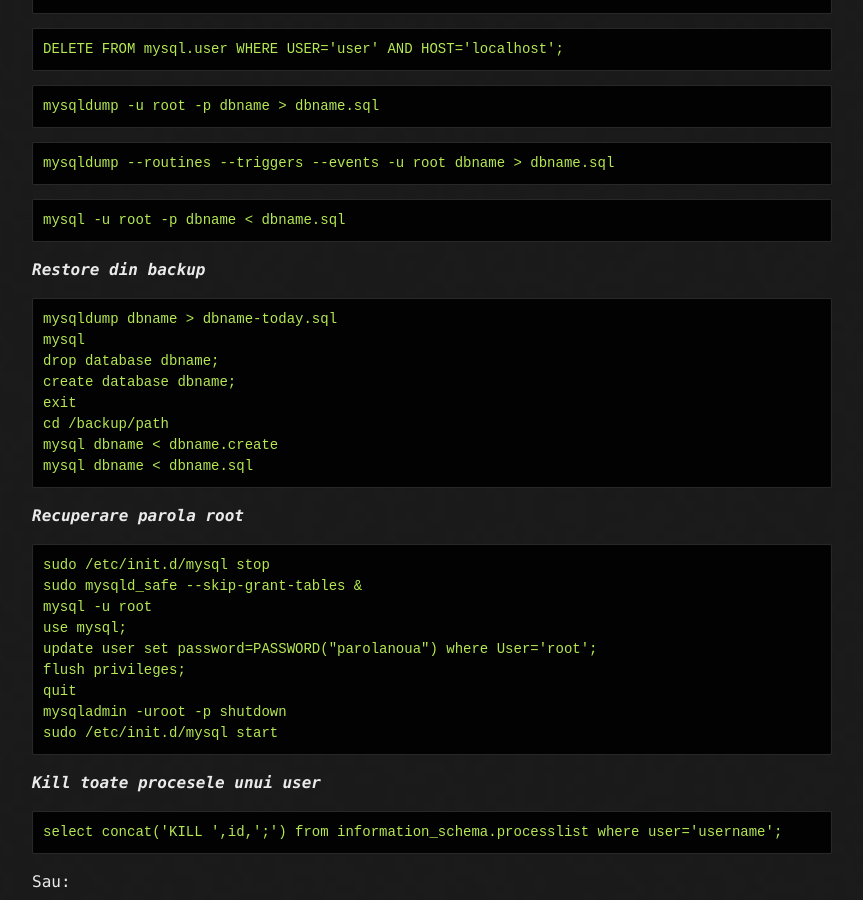
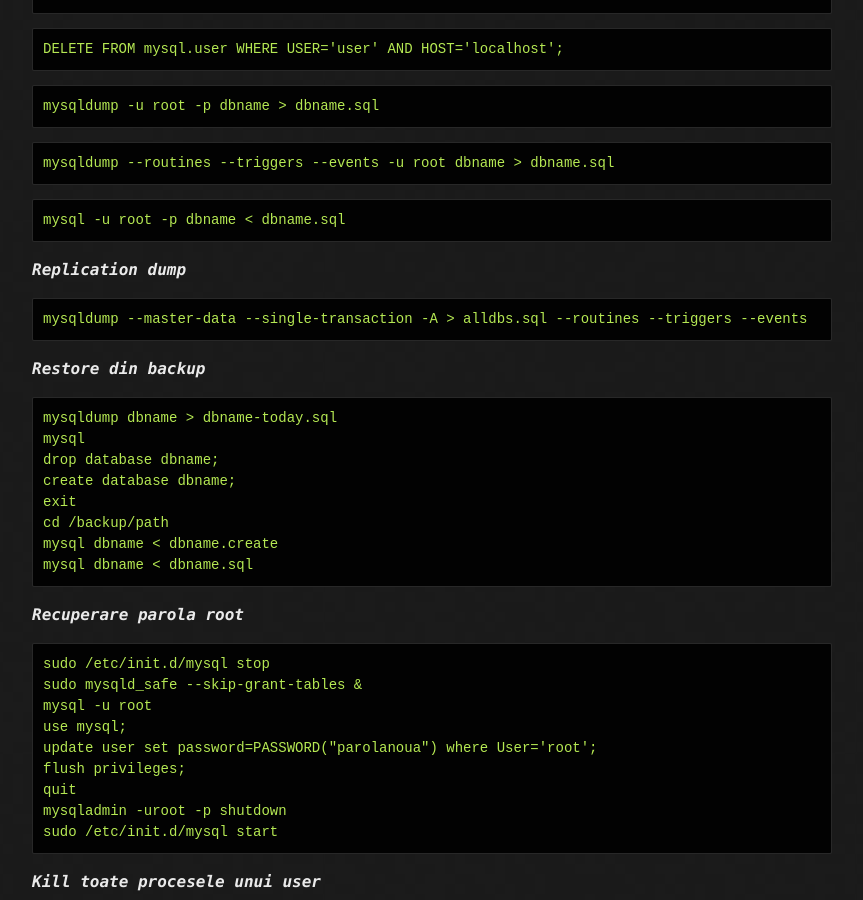
Before and after one commit to linuxtm/linuxtm.github.io, a Jekyll site: the page built from cele-mai-folosite-comenzi-mysql/index.md, in a window 1280 px wide and 900 px high, scrolled down 843 px. Shown: the whole window, without its empty margins (208-1071 px from the left). Built offline with Jekyll 4.4.1, drawn with Linux system fonts in a browser that asks for light colours.

Commit message:
Update index.md

```diff
--- a/cele-mai-folosite-comenzi-mysql/index.md
+++ b/cele-mai-folosite-comenzi-mysql/index.md
@@ -26,6 +26,9 @@ tags:
 <pre>mysqldump -u root -p dbname > dbname.sql</pre>
 <pre>mysqldump --routines --triggers --events -u root dbname > dbname.sql</pre>
 <pre>mysql -u root -p dbname < dbname.sql</pre>
+
+***Replication dump***
+<pre>mysqldump --master-data --single-transaction -A > alldbs.sql --routines --triggers --events</pre>
 
 ***Restore din backup***
 <pre>
```
